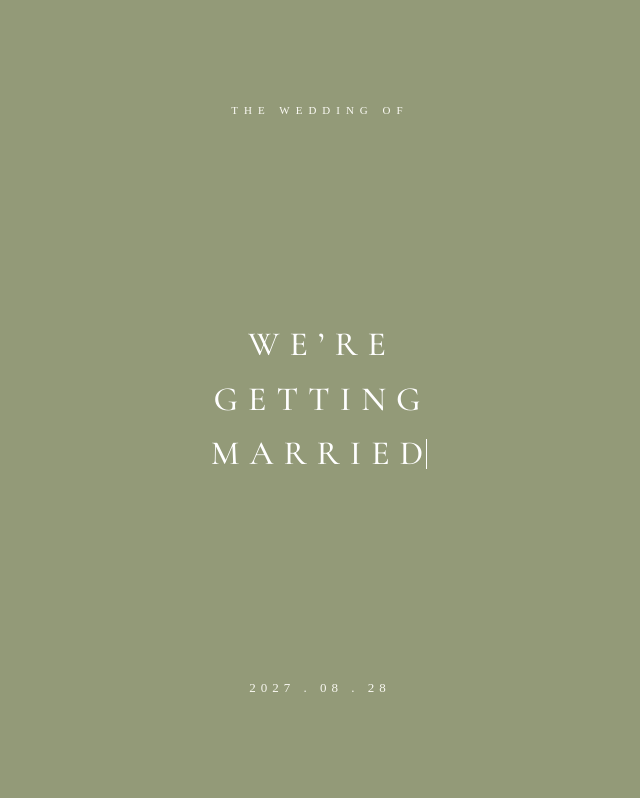
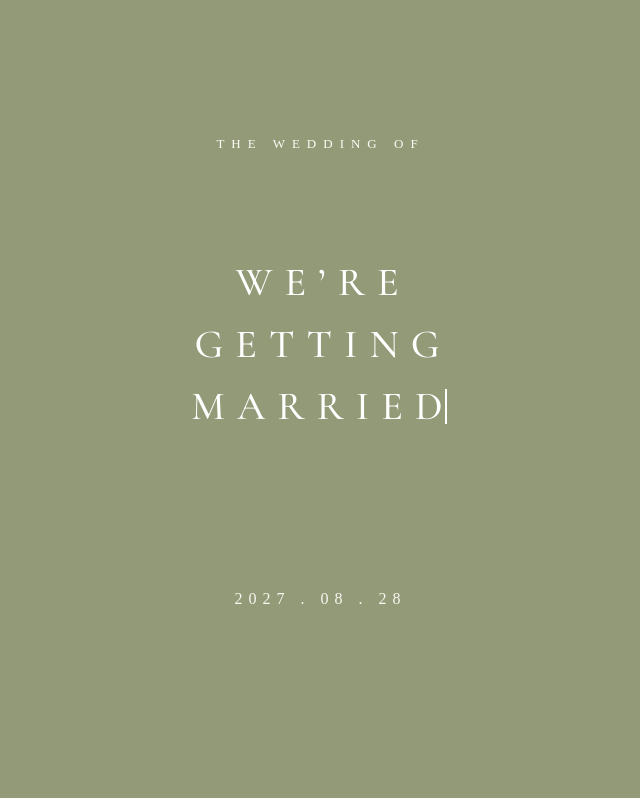
Before and after one commit to jaeyun-jeongin/Jaeyun-jeongin.github.io, a plain HTML site: page index.html in a window 1280 px wide. Shown: the top 798 px of the page, without its empty margins (323-963 px from the left). Drawn offline with nearby package versions, Linux system fonts and the light colour scheme.

Commit message:
인트로 글씨 키우고 위로
Co-Authored-By: Claude Opus 5.5 <noreply@anthropic.com>
Claude-Session: https://claude.ai/code/session_014x3DoSBryz5Xt6sjpw67QT

```diff
--- a/index.html
+++ b/index.html
@@ -47,17 +47,17 @@ button{font-family:inherit;cursor:pointer}
 .reveal .tl-line{transform:scaleY(0);transform-origin:top;transition:transform 1s cubic-bezier(.4,0,.2,1) .1s}.reveal.in .tl-line{transform:none}
 .splash{position:fixed;left:0;top:0;right:0;bottom:0;z-index:40;background:#939A78;display:flex;align-items:center;justify-content:center;overflow:hidden;pointer-events:none;opacity:0;visibility:hidden;animation:spOut 7s ease both}
 @keyframes spOut{0%,90%{opacity:1;visibility:visible}100%{opacity:0;visibility:hidden}}
-.sp-txt{display:flex;flex-direction:column;align-items:center;gap:14px;font-family:"Cormorant Garamond",serif;font-weight:500;color:#FFFFFF;font-size:34px;line-height:1.2}
-.sp-ln{display:block;letter-spacing:10px;padding-left:10px;position:relative}
+.sp-txt{display:flex;flex-direction:column;align-items:center;gap:14px;font-family:"Cormorant Garamond",serif;font-weight:500;color:#FFFFFF;font-size:40px;line-height:1.2;transform:translateY(-7vh)}
+.sp-ln{display:block;letter-spacing:12px;padding-left:12px;position:relative}
 .sp-c{opacity:0;animation:spC .01s linear both;position:relative}
 @keyframes spC{to{opacity:1}}
-.sp-c::after{content:"";position:absolute;right:6px;top:14%;width:1.5px;height:74%;background:#FFFFFF;opacity:0;animation:cur var(--d) steps(1) var(--t)}
+.sp-c::after{content:"";position:absolute;right:8px;top:14%;width:1.5px;height:74%;background:#FFFFFF;opacity:0;animation:cur var(--d) steps(1) var(--t)}
 .sp-last::after{animation:blink .85s steps(1) var(--t) infinite}
 @keyframes cur{from,to{opacity:1}}
 @keyframes blink{0%{opacity:1}50%{opacity:0}}
 .sp-w{fill:#FFFFFF}
-.sp-top,.sp-bot{position:absolute;left:0;right:0;text-align:center;color:#FBFAF4;font-size:11px;letter-spacing:6px;padding-left:6px;opacity:0;animation:fade 1s ease .2s both}
-.sp-top{top:13%}.sp-bot{bottom:13%;font-size:13px;letter-spacing:5px;animation-delay:4.2s}
+.sp-top,.sp-bot{position:absolute;left:0;right:0;text-align:center;color:#FBFAF4;font-size:13px;letter-spacing:7px;padding-left:7px;opacity:0;animation:fade 1s ease .2s both}
+.sp-top{top:17%}.sp-bot{bottom:24%;font-size:16px;letter-spacing:6px;animation-delay:4.2s}
 .sp-rule{position:absolute;left:50%;width:1px;height:40px;background:rgba(251,250,244,.6);margin-left:-.5px}
 .sp-g{fill:#FFFFFF;stroke:#FFFFFF;stroke-width:8;stroke-dasharray:1;animation:spDraw .8s ease-in-out both,spFill .6s ease both}
 .sp-f{fill:none;stroke:#FFFFFF;stroke-width:26;stroke-linecap:round;stroke-dasharray:1;animation:spDraw 1s ease-in-out both}
```
